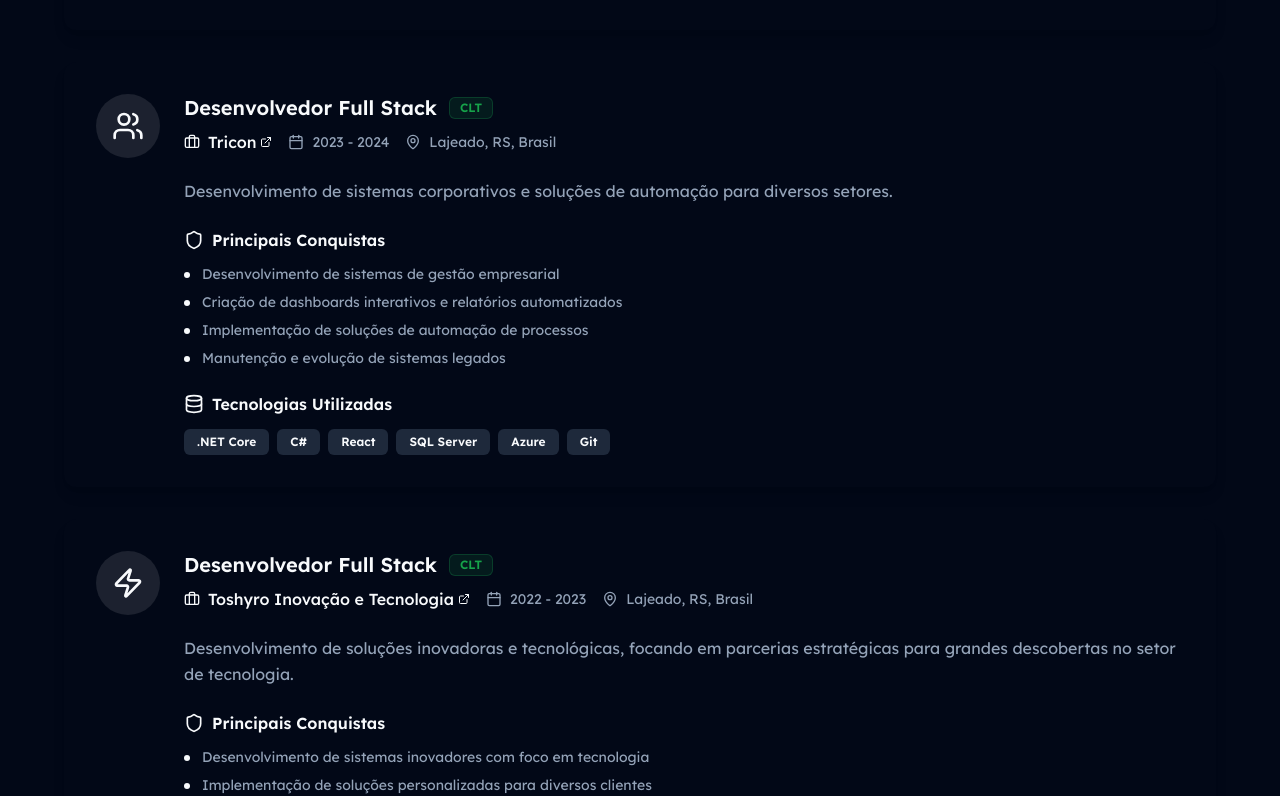
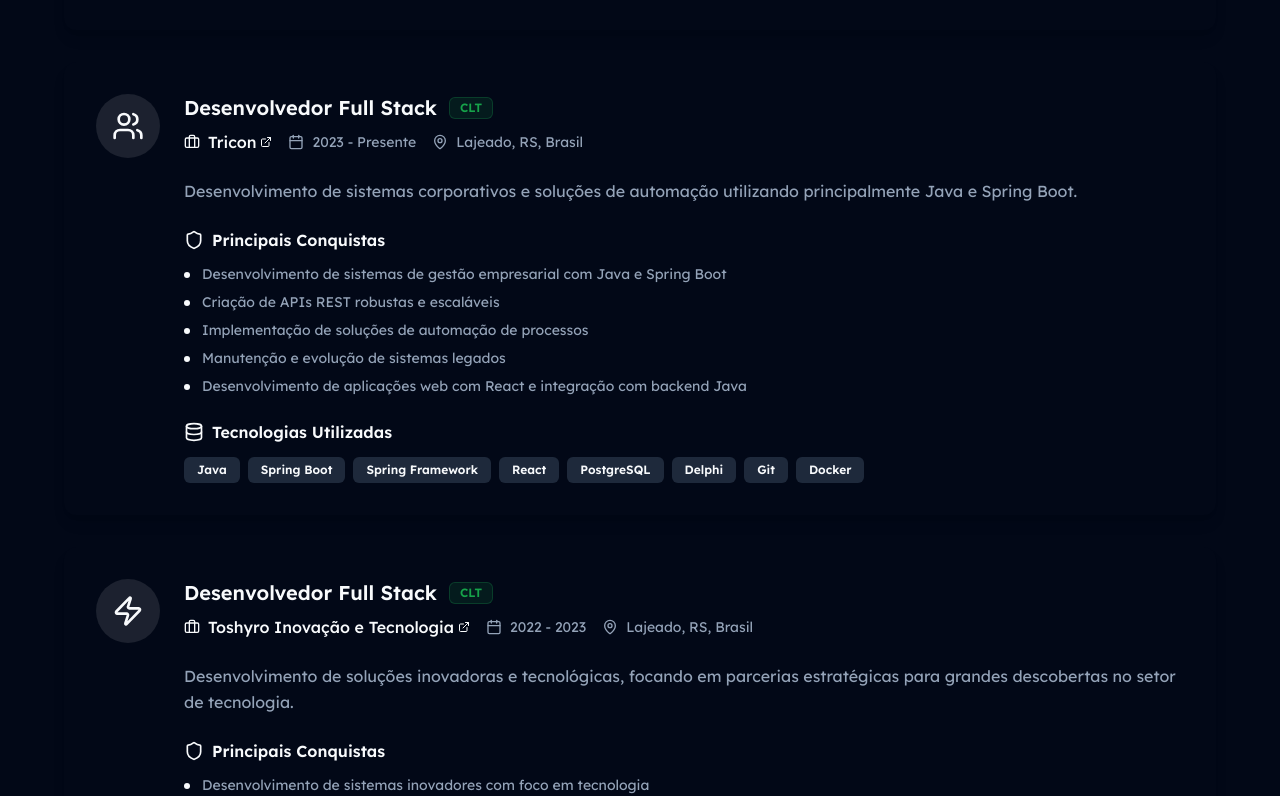
Before and after one commit to luishw12/portfolio, a Next.js app: page / in a window 1280 px wide. Shown: the part 2287-3083 px from the top of the page. Built offline with nearby package versions, Linux system fonts and the light colour scheme; no server answers.

Commit message:
Atualizando

```diff
--- a/src/components/Experience/index.tsx
+++ b/src/components/Experience/index.tsx
@@ -52,17 +52,18 @@ const experiences = [
   {
     company: "Tricon",
     role: "Desenvolvedor Full Stack",
-    period: "2023 - 2024",
+    period: "2023 - Presente",
     location: "Lajeado, RS, Brasil",
     companyUrl: "https://tricon.com.br",
-    description: "Desenvolvimento de sistemas corporativos e soluções de automação para diversos setores.",
+    description: "Desenvolvimento de sistemas corporativos e soluções de automação utilizando principalmente Java e Spring Boot.",
     achievements: [
-      "Desenvolvimento de sistemas de gestão empresarial",
-      "Criação de dashboards interativos e relatórios automatizados",
+      "Desenvolvimento de sistemas de gestão empresarial com Java e Spring Boot",
+      "Criação de APIs REST robustas e escaláveis",
       "Implementação de soluções de automação de processos",
-      "Manutenção e evolução de sistemas legados"
+      "Manutenção e evolução de sistemas legados",
+      "Desenvolvimento de aplicações web com React e integração com backend Java"
     ],
-    technologies: [".NET Core", "C#", "React", "SQL Server", "Azure", "Git"],
+    technologies: ["Java", "Spring Boot", "Spring Framework", "React", "PostgreSQL", "Delphi", "Git", "Docker"],
     icon: Users,
     type: "CLT"
   },
@@ -80,7 +81,7 @@ const experiences = [
       "Colaboração em projetos de inovação tecnológica",
       "Desenvolvimento de integrações com APIs terceiras"
     ],
-    technologies: ["React", "Node.js", "JavaScript", "TypeScript", "MySQL", "PostgreSQL", "Docker", "Git"],
+    technologies: ["React", "Next.js", "JavaScript", "TypeScript", ".NET", "PostgreSQL", "Docker", "Git"],
     icon: Zap,
     type: "CLT"
   }
```
